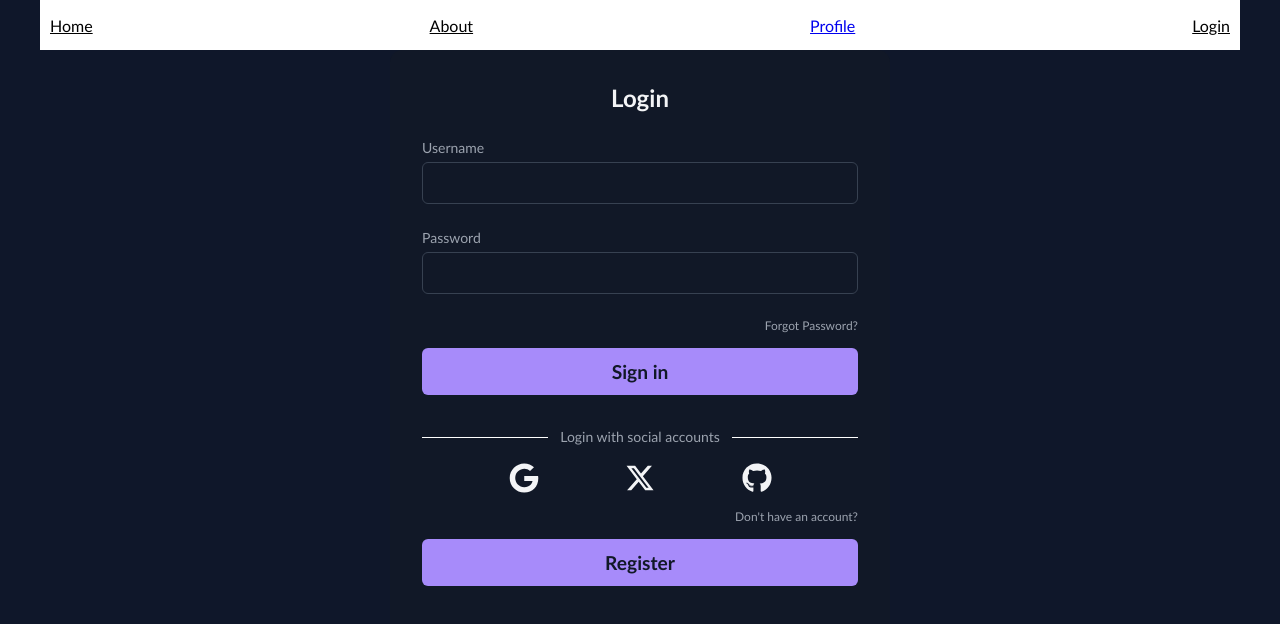
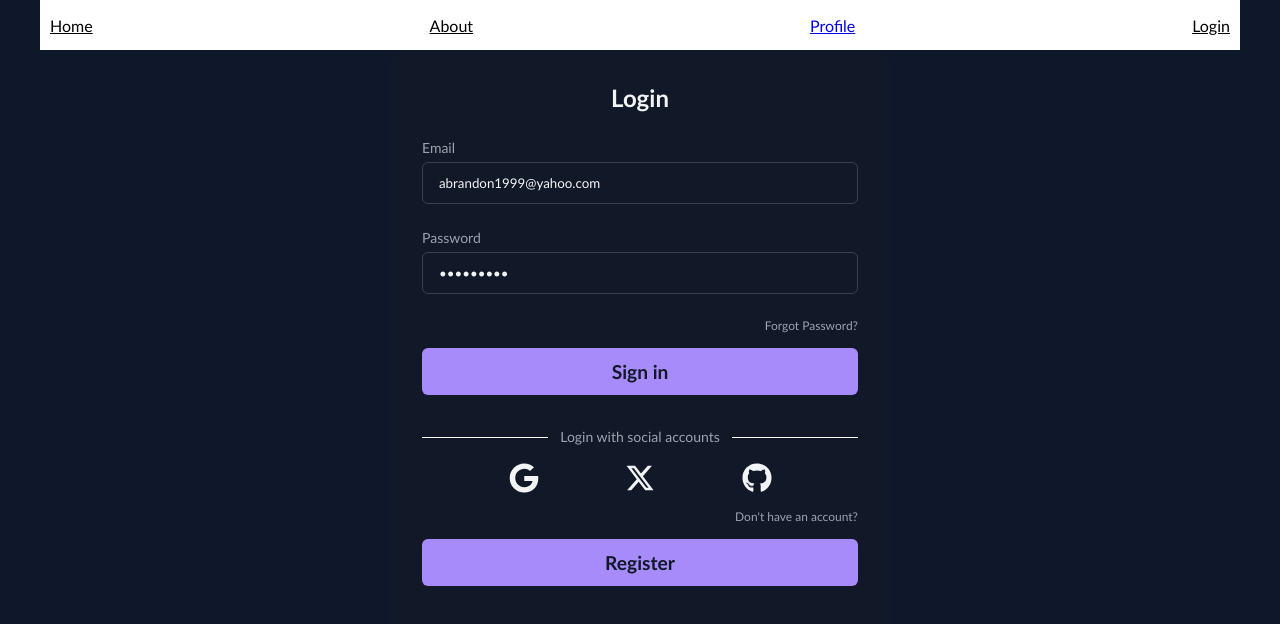
Before and after one commit to abrandon1999/exotic_life_FE, a React (Vite) app: page /login in a window 1280 px wide. Shown: the top 624 px of the page. Built offline with nearby package versions, Linux system fonts and the light colour scheme.

Commit message:
login: retrieving token from login

```diff
--- a/src/routes/login.tsx
+++ b/src/routes/login.tsx
@@ -5,6 +5,7 @@ import { FaGoogle } from "react-icons/fa";
 import { FaXTwitter } from "react-icons/fa6";
 import { FaGithub } from "react-icons/fa";
 import { Link } from "@tanstack/react-router";
+import { BACKEND_BASE_URL } from "@/utils/variables";
 export const Route = createFileRoute("/login")({
   component: RouteComponent,
 });
@@ -14,14 +15,24 @@ function RouteComponent() {
     <div style={container}>
       <div className={styles.formContainer}>
         <p className={styles.title}>Login</p>
-        <form action="" className={styles.form}>
+        <form action={handleLoginForm} className={styles.form}>
           <div className={styles.inputGroup}>
-            <label htmlFor="username">Username</label>
-            <input type="text" name="username" id="username" />
+            <label htmlFor="email">Email</label>
+            <input
+              type="text"
+              name="email"
+              id="emaill"
+              defaultValue={"abrandon1999@yahoo.com"}
+            />
           </div>
           <div className={styles.inputGroup}>
             <label htmlFor="password">Password</label>
-            <input type="password" name="password" id="password" />
+            <input
+              type="password"
+              name="password"
+              id="password"
+              defaultValue={"queen1205"}
+            />
           </div>
           <div className={styles.forgot}>
             <span>Forgot Password?</span>
@@ -49,6 +60,29 @@ function RouteComponent() {
       </div>
     </div>
   );
+  async function handleLoginForm(formData: FormData) {
+    const email = formData.get("email") as string;
+    const password = formData.get("password") as string;
+    const loginFormObj = { email, password };
+
+    //TODO: configure fetch the send registerFormObj to backend
+    try {
+      const response = await fetch(`${BACKEND_BASE_URL}/api/login`, {
+        headers: {
+          "Content-Type": "application/json",
+        },
+        method: "POST",
+        body: JSON.stringify(loginFormObj),
+      });
+      if (!response.ok) {
+        throw new Error(`Response status: ${response.status}`);
+      }
+      const token = response.headers.get("x-auth-token");
+      console.log(token);
+    } catch (error) {
+      console.log(error);
+    }
+  }
 }
 const ICON_SIZE = "30";
 const container: CSSProperties = {
--- a/src/routes/register.tsx
+++ b/src/routes/register.tsx
@@ -3,7 +3,7 @@ import type { CSSProperties } from "react";
 import { FaGithub, FaGoogle } from "react-icons/fa";
 import { FaXTwitter } from "react-icons/fa6";
 import styles from "./-login.module.css";
-//import { url } from "@/utils/variables";
+import { BACKEND_BASE_URL } from "@/utils/variables";
 export const Route = createFileRoute("/register")({
   component: RouteComponent,
 });
@@ -19,8 +19,8 @@ function RouteComponent() {
             <input type="text" name="name" id="name" />
           </div>
           <div className={styles.inputGroup}>
-            <label htmlFor="username">Username</label>
-            <input type="text" name="username" id="username" />
+            <label htmlFor="email">Email</label>
+            <input type="email" name="email" id="email" />
           </div>
           <div className={styles.inputGroup}>
             <label htmlFor="password">Password</label>
@@ -52,17 +52,27 @@ function RouteComponent() {
 }
 async function handleRegisterForm(formData: FormData) {
   const name = formData.get("name") as string;
-  const username = formData.get("username") as string;
+  const email = formData.get("email") as string;
   const password = formData.get("password") as string;
-  const registerFormObj = { name, username, password };
-  console.log(registerFormObj);
+  const registerFormObj = { name, email, password };
+
   //TODO: configure fetch the send registerFormObj to backend
-  // const res = await fetch(url, {
-  //   headers: {
-  //     "Content-Type": "application/json",
-  //   },
-  //   method: "POST",
-  // });
+  try {
+    const response = await fetch(`${BACKEND_BASE_URL}/api/register`, {
+      headers: {
+        "Content-Type": "application/json",
+      },
+      method: "POST",
+      body: JSON.stringify(registerFormObj),
+    });
+    if (!response.ok) {
+      throw new Error(`Response status: ${response.status}`);
+    }
+    //const registerResult = await response.json();
+    //const token = response.headers.get('x-auth-token')
+  } catch (error) {
+    console.log(error);
+  }
 }
 const ICON_SIZE = "30";
 const container: CSSProperties = {
--- a/src/utils/variables.ts
+++ b/src/utils/variables.ts
@@ -1 +1,3 @@
 export const url = "http://localhost:5173";
+
+export const BACKEND_BASE_URL = "http://localhost:3000";
```
